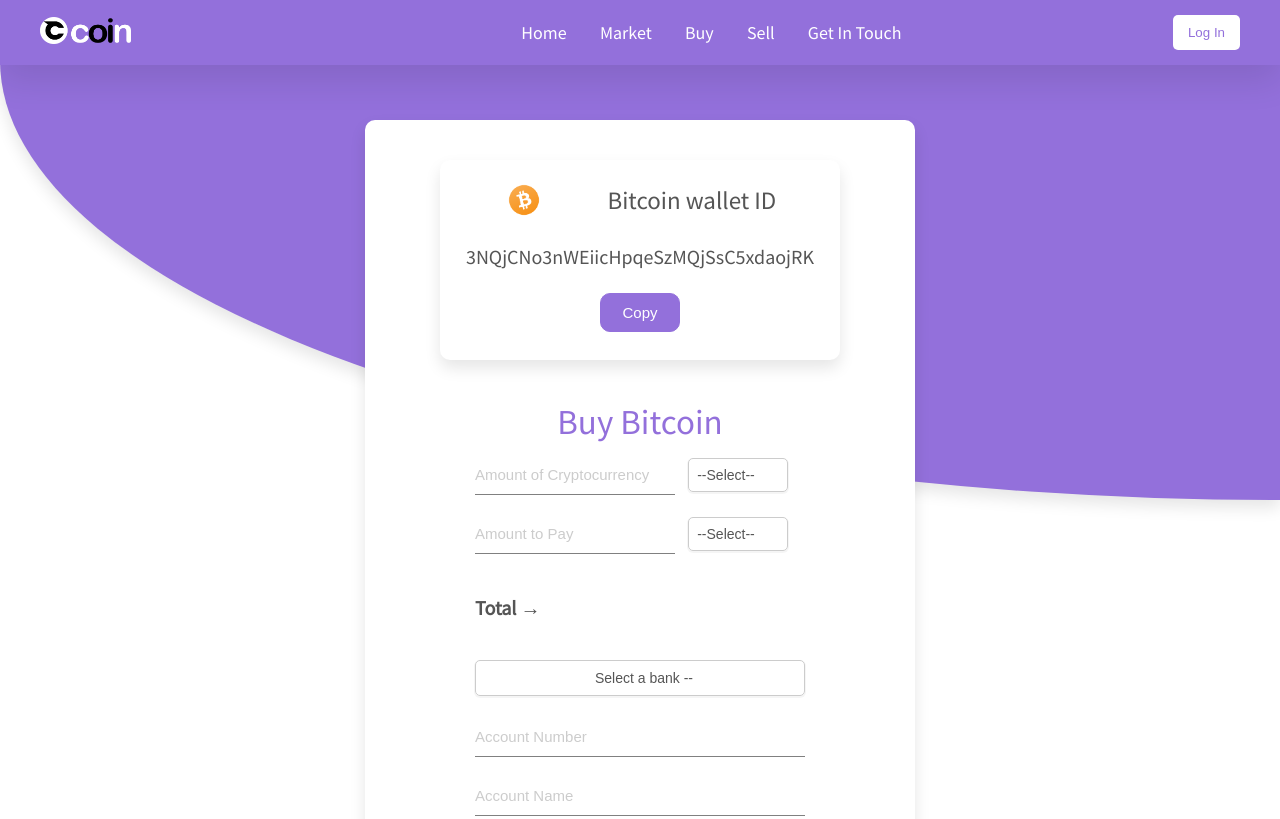
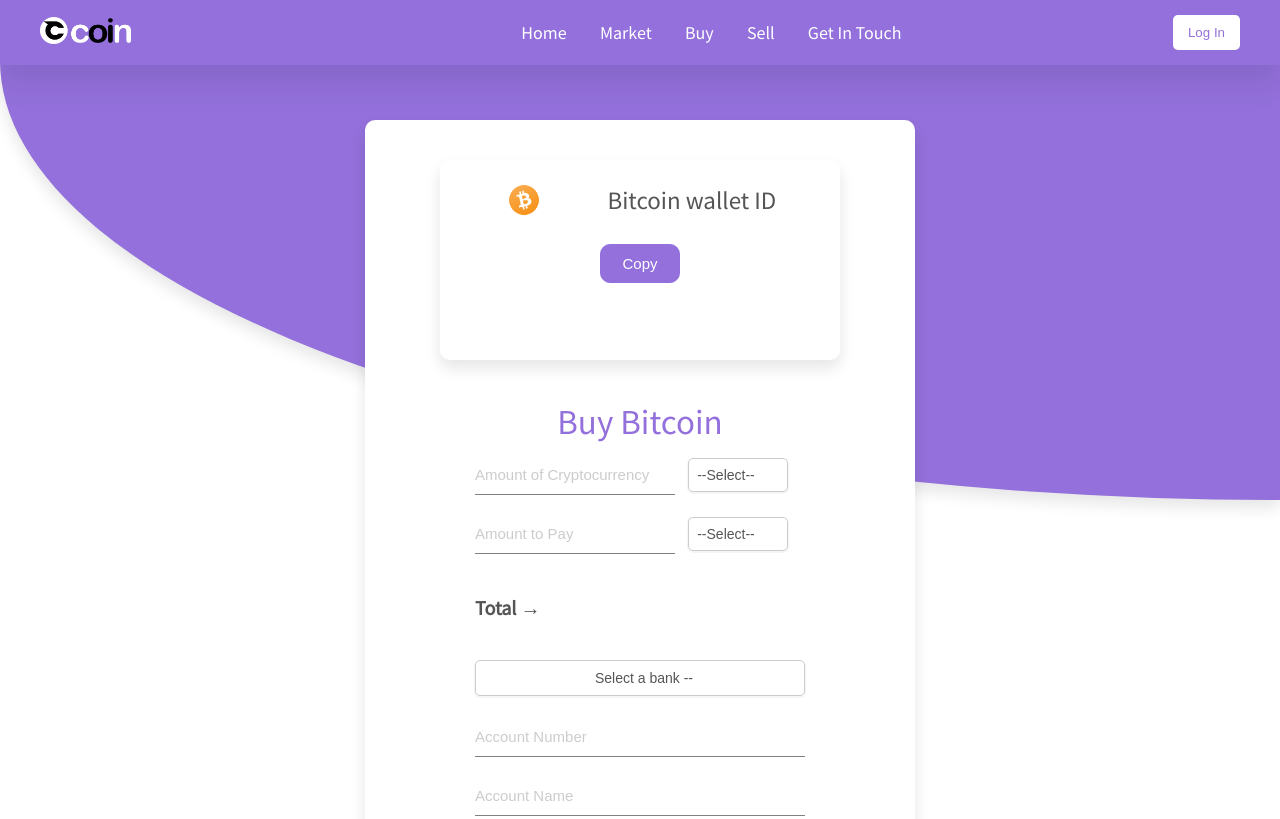
Before and after one commit to Annysah/coin-demo2, a plain HTML site: page btc.html in a window 1280 px wide. Shown: the top 819 px of the page. Drawn offline with Linux system fonts and the light colour scheme; no server answers.

Commit message:
Update btc.html

```diff
--- a/btc.html
+++ b/btc.html
@@ -35,7 +35,7 @@
                     <img src="images/bitcoin.png" alt="" class="wallet-logo">
                     <h2 class="list-heading">Bitcoin wallet ID</h2>
                 </div>
-                <p> 3NQjCNo3nWEiicHpqeSzMQjSsC5xdaojRK </p>
+                <p></p>
                 <div class="tooltip">
                     <button onclick="myFunction()" onmouseout="outFunc()" class="btn">
                       Copy
```
